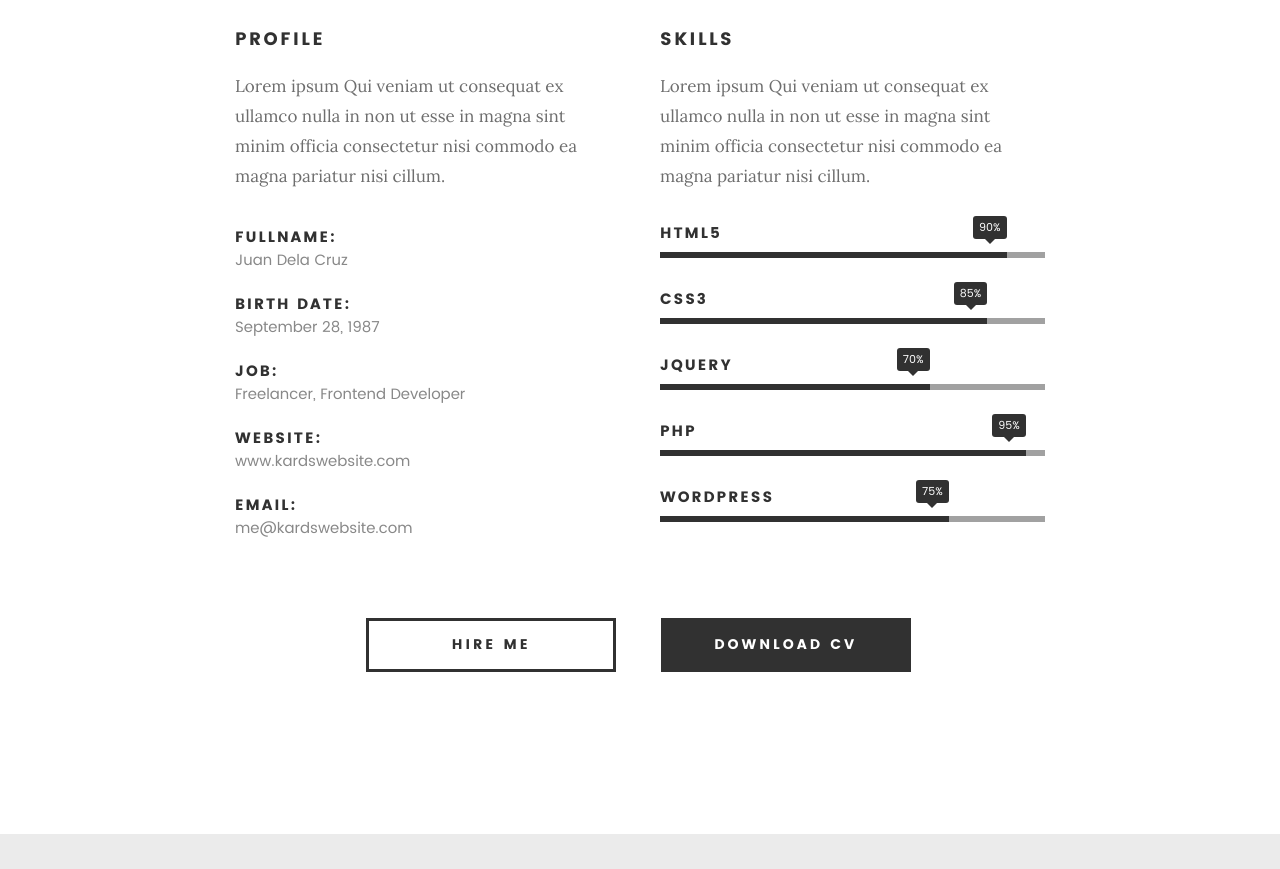
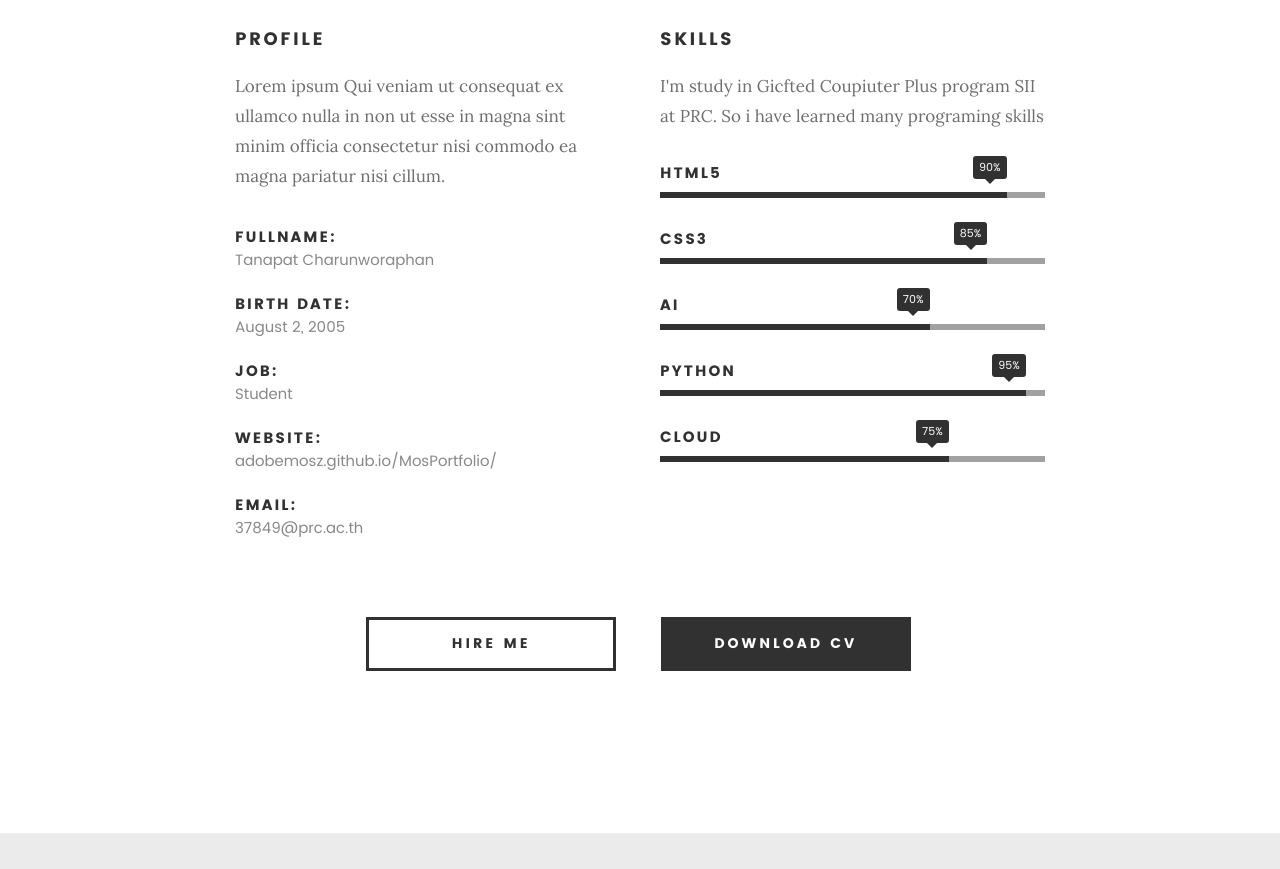
Before and after one commit to adobemosz/MosPortfolio, a plain HTML site: page index.html in a window 1280 px wide. Shown: the part 1181-2050 px from the top of the page. Drawn offline with Linux system fonts and the light colour scheme; files whose address does not match are found by name.

Commit message:
Update index.html

```diff
--- a/index.html
+++ b/index.html
@@ -131,23 +131,23 @@
    			<ul class="info-list">
    				<li>
    					<strong>Fullname:</strong>
-   					<span>Juan Dela Cruz</span>
+   					<span>Tanapat Charunworaphan</span>
    				</li>
    				<li>
    					<strong>Birth Date:</strong>
-   					<span>September 28, 1987</span>
+   					<span>August 2, 2005</span>
    				</li>
    				<li>
    					<strong>Job:</strong>
-   					<span>Freelancer, Frontend Developer</span>
+   					<span>Student</span>
    				</li>
    				<li>
    					<strong>Website:</strong>
-   					<span>www.kardswebsite.com</span>
+   					<span>adobemosz.github.io/MosPortfolio/</span>
    				</li>
    				<li>
    					<strong>Email:</strong>
-   					<span>me@kardswebsite.com</span>
+   					<span>37849@prc.ac.th</span>
    				</li>
 
    			</ul> <!-- /info-list -->
@@ -157,7 +157,7 @@
    		<div class="col-six tab-full">
 
    			<h3>Skills</h3>
-   			<p>Lorem ipsum Qui veniam ut consequat ex ullamco nulla in non ut esse in magna sint minim officia consectetur nisi commodo ea magna pariatur nisi cillum.</p>
+   			<p>I'm study in Gicfted Coupiuter Plus program SII at PRC. So i have learned many programing skills </p>
 
 				<ul class="skill-bars">
 				   <li>
@@ -170,16 +170,16 @@
 				   </li>
 				   <li>
 				   	<div class="progress percent70"><span>70%</span></div>
-				   	<strong>JQuery</strong>
+				   	<strong>AI</strong>
 				   </li>
 				   <li>
 				   	<div class="progress percent95"><span>95%</span></div>
-				   	<strong>PHP</strong>
+				   	<strong>Python</strong>
 				   </li>
 				   <li>
 
 				   	<div class="progress percent75"><span>75%</span></div>
-				   	<strong>Wordpress</strong>
+				   	<strong>Cloud</strong>
 				   </li>
 
 				</ul> <!-- /skill-bars -->
```
